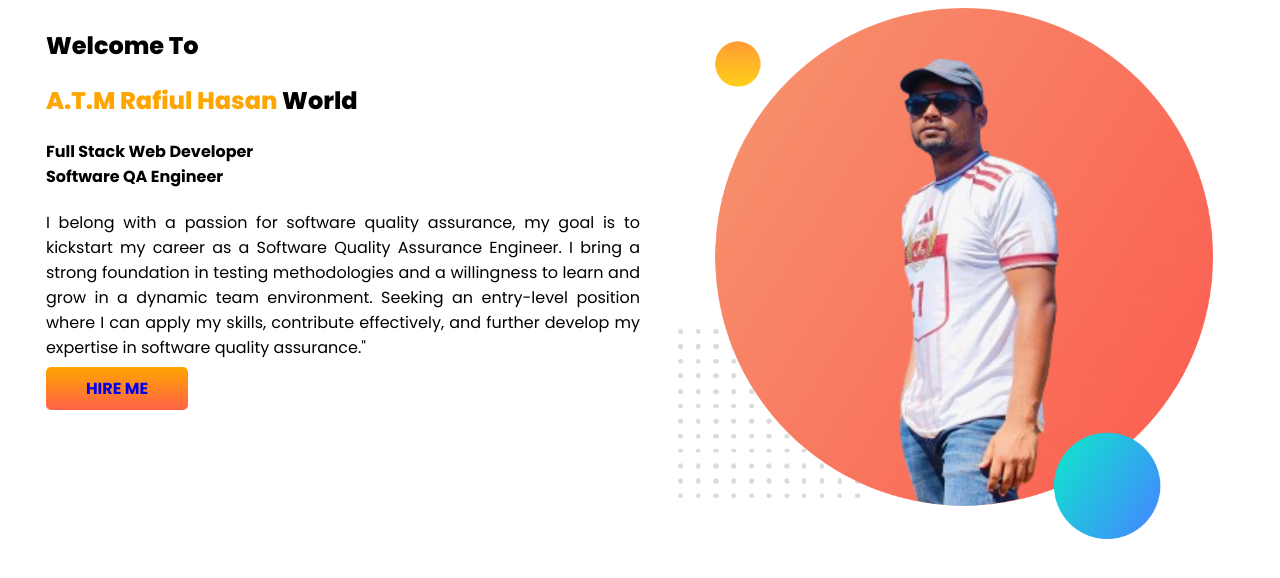
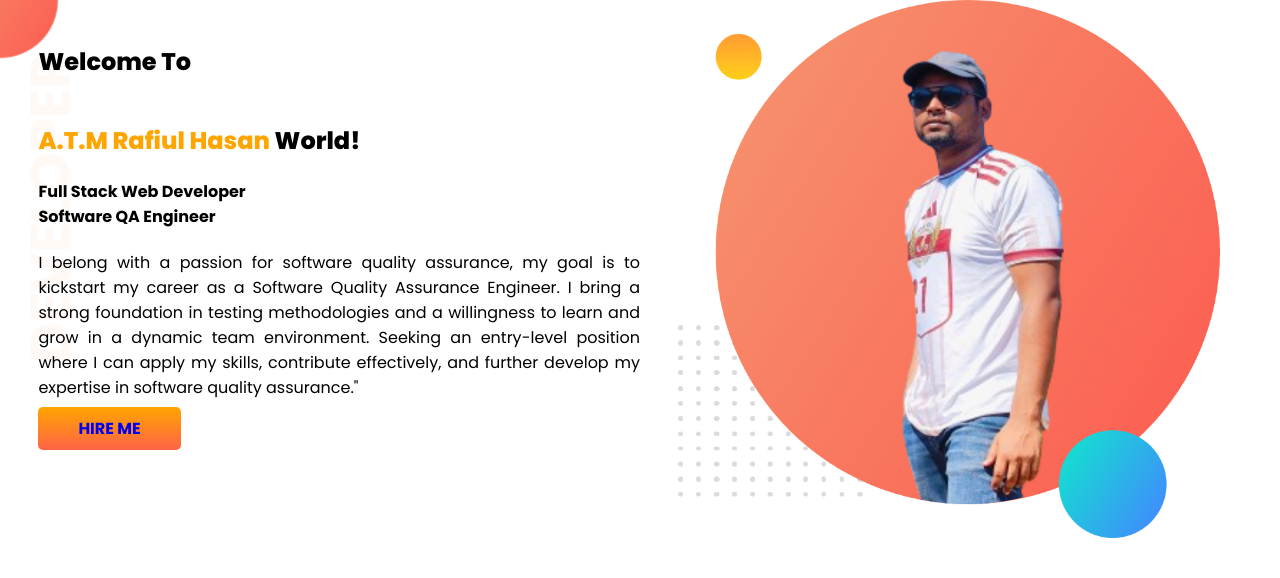
Before and after one commit to atmrafiul/developer-portfolio, a plain HTML site: page index.html in a window 1280 px wide. Drawn offline with Linux system fonts and the light colour scheme; a web font is replaced by a local one.

Commit message:
top banner added

```diff
--- a/index.html
+++ b/index.html
@@ -14,10 +14,10 @@
 </head>
 
 <body>
-    <section>
+    <section class="top-banner">
         <div class="half-width">
             <h1>Welcome To</h1>
-            <h1><span class="Orange-color">A.T.M Rafiul Hasan</span> World</h1>
+            <h1><span class="Orange-color">A.T.M Rafiul Hasan</span> World!</h1>
             <h4>Full Stack Web Developer <br>Software QA Engineer</h4>
             <p>
                 I belong with a passion for software quality assurance, my goal is to kickstart my career as a Software
--- a/style.css
+++ b/style.css
@@ -1,5 +1,6 @@
 body {
     font-family: "Poppins", sans-serif;
+    margin: 0;
 }
 
 p {
@@ -8,6 +9,7 @@ p {
 
 h1 {
     font-weight: 800;
+    padding-top: 4%;
 }
 
 .Orange-color {
@@ -34,3 +36,9 @@ section {
     padding: 10px 40px;
     border-radius: 5px;
 }
+
+.top-banner {
+    background-image: url(images/top-banner.png);
+    background-repeat: no-repeat;
+
+}
```
